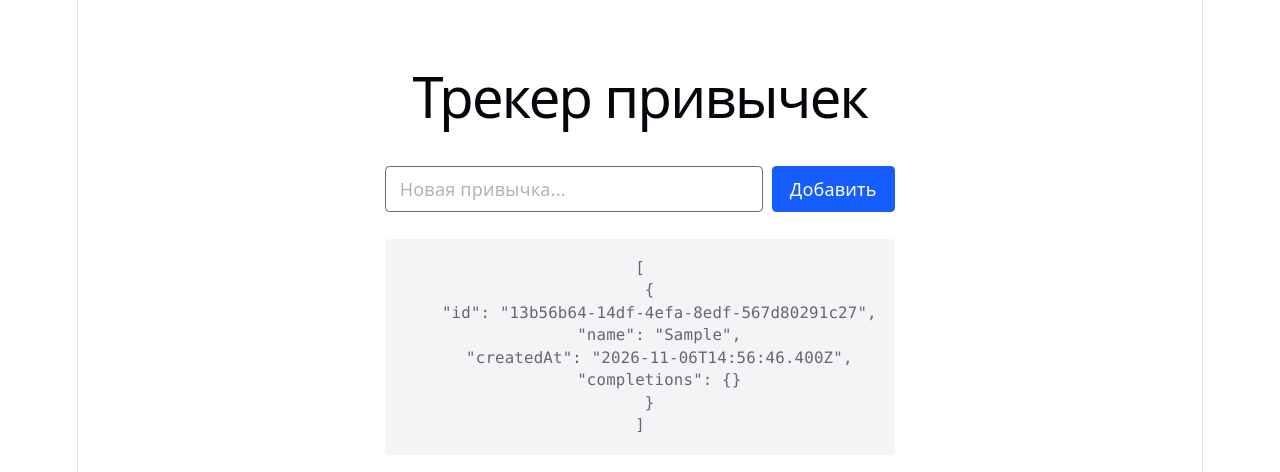
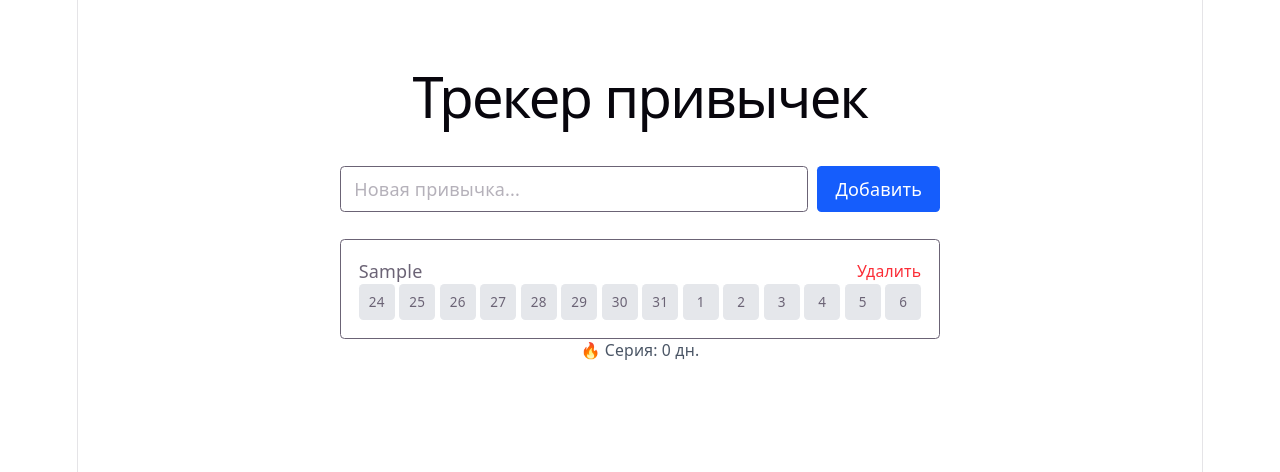
Before and after one commit to lalitahasnuts/habit_tracker, a React (Vite) app in the folder habit-tracker/: page / in a window 1280 px wide. Both pictures are taken after typing "Sample" into the empty fields and a click on the button "Добавить". Shown: the top 472 px of the page. Built offline with nearby package versions, Linux system fonts and the light colour scheme.

Commit message:
сетка отметки серии и счётчик

```diff
--- a/habit-tracker/src/App.tsx
+++ b/habit-tracker/src/App.tsx
@@ -1,18 +1,37 @@
 import { useHabits } from './hooks/useHabits';
 import { AddHabitForm } from './components/AddHabitForm';
+import { HabitRow } from './components/HabitRow';
+import { getCurrentStreak } from './utils/streak';
+
+const DAYS_TO_SHOW = 14;
 
 function App() {
-  const { habits, addHabit } = useHabits();
+  const { habits, addHabit, removeHabit, toggleCompletion } = useHabits();
 
   return (
     <div className="max-w-2xl mx-auto p-6">
       <h1 className="text-2xl font-bold mb-6">Трекер привычек</h1>
       <AddHabitForm onAdd={addHabit} />
 
-      {/* Временный вывод*/}
-      <pre className="bg-gray-100 p-4 rounded text-sm overflow-auto">
-        {JSON.stringify(habits, null, 2)}
-      </pre>
+      {habits.length === 0 ? (
+        <p className="text-gray-500 text-center py-10">
+          Пока нет привычек. Добавь первую! ✨
+        </p>
+      ) : (
+        habits.map((habit) => (
+          <div key={habit.id}>
+            <HabitRow
+              habit={habit}
+              daysCount={DAYS_TO_SHOW}
+              onToggle={toggleCompletion}
+              onRemove={removeHabit}
+            />
+            <p className="text-sm text-gray-600 ml-4 -mt-1 mb-3">
+              🔥 Серия: {getCurrentStreak(habit)} дн.
+            </p>
+          </div>
+        ))
+      )}
     </div>
   );
 }
--- /dev/null
+++ b/habit-tracker/src/components/HabitRow.tsx
@@ -0,0 +1,50 @@
+import { format, subDays } from 'date-fns';
+import type { Habit } from '../types';
+
+interface Props {
+    habit: Habit;
+    daysCount: number;
+    onToggle: (habitId: string, date: string) => void;
+    onRemove: (id: string) => void;
+}
+
+export function HabitRow({ habit, daysCount, onToggle, onRemove }: Props) {
+    const days = Array.from({ length: daysCount }, (_, i) =>
+        subDays(new Date(), daysCount - 1 - i)
+    );
+
+    return (
+        <div className="border rounded p-4 md-3">
+            <div className="flex justify-between items-center md-3">
+                <h3 className="font-medium">{habit.name}</h3>
+                <button
+                    onClick={() => onRemove(habit.id)}
+                    className="text-red-500 text-sm hover:underline"
+                >
+                    Удалить
+                </button>
+            </div>
+
+            <div className="flex gap-1 flex-wrap">
+                {days.map((date) => {
+                    const key = format(date, 'dd-MM-yyyy');
+                    const done = habit.completions[key] ?? false;
+                    return (
+                        <button
+                            key={key}
+                            onClick={() => onToggle(habit.id, key)}
+                            title={format(date, 'dd.MM.yyyy')}
+                            className={`w-8 h-8 rounded text-xs ${
+                                done
+                                    ? 'bg-green-500 text-white'
+                                    : 'bg-gray-200 hover:bg-gray-300'
+                            }`}
+                            >
+                            {format(date, 'd')}
+                        </button>
+                    )
+                })}
+            </div>
+        </div>
+    )
+}
--- /dev/null
+++ b/habit-tracker/src/utils/streak.ts
@@ -0,0 +1,18 @@
+import { format, subDays } from 'date-fns';
+import type { Habit } from '../types';
+
+export function getCurrentStreak(habit: Habit): number {
+    let streak = 0;
+    let cursor = new Date();
+
+    const todayKey = format(cursor, 'dd-MM-yyyy');
+    if (!habit.completions[todayKey]) {
+        cursor = subDays(cursor, 1);
+    }
+
+    while (habit.completions[format(cursor, 'dd-MM-yyyy')]) {
+        streak++;
+        cursor = subDays(cursor, 1);
+    }
+    return streak;
+}
```
